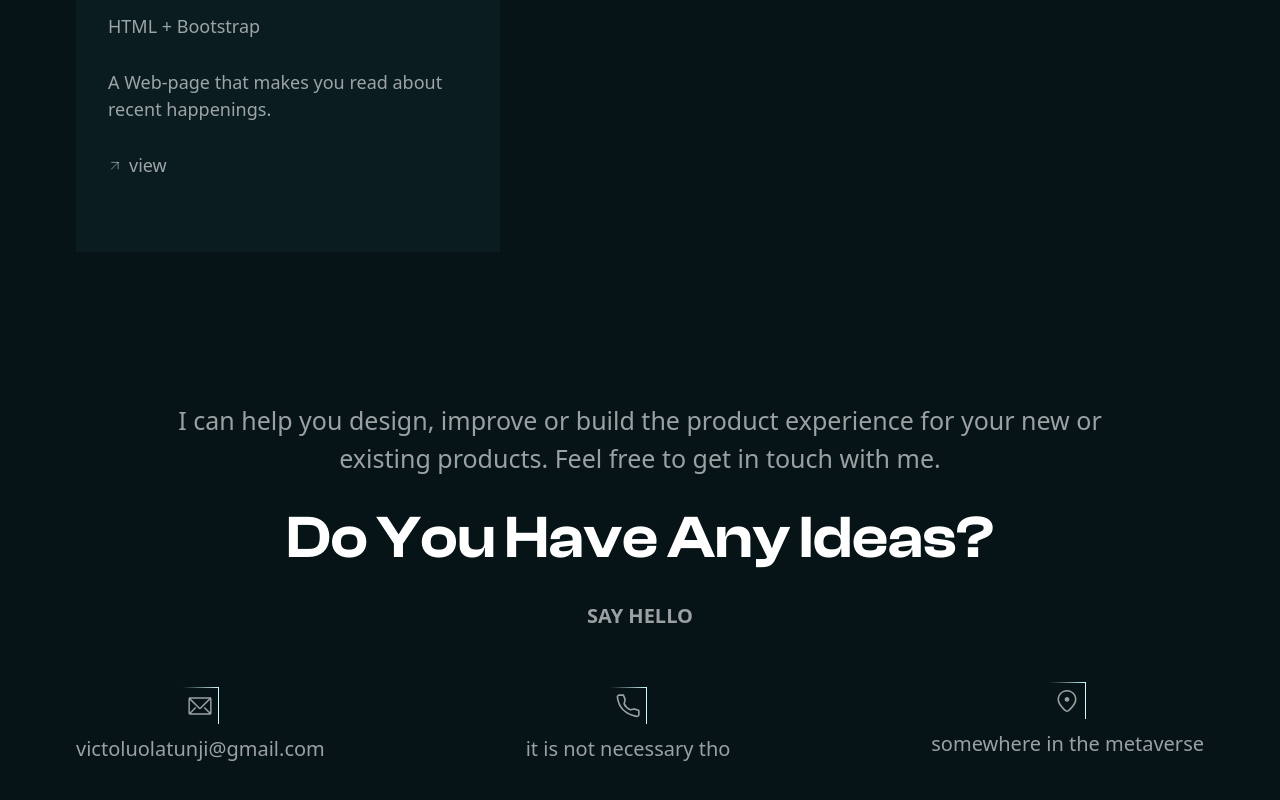
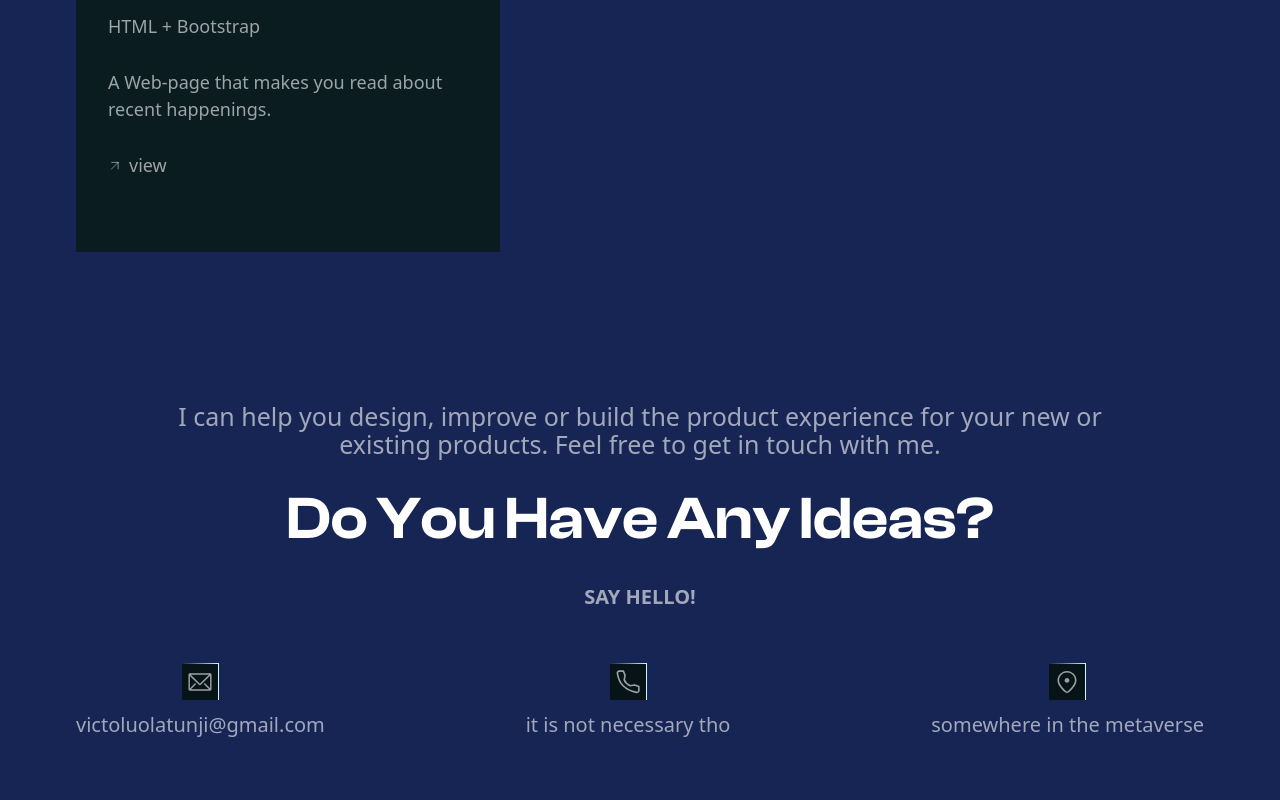
Before and after one commit to Victorola-coder/VickyJay, a React (Vite) app: page / in a window 1280 px wide. Shown: the part 6570-7370 px from the top of the page. Before the commit the page ends 7339 px from the top, so only its background shows below. Built offline with nearby package versions, Linux system fonts and the light colour scheme.

Commit message:
contact section✔

```diff
--- a/index.html
+++ b/index.html
@@ -42,7 +42,7 @@
     />
     <title>Victor || VickyJay - Creative Frontend Engineer</title>
   </head>
-  <body class="lg:bg-blue-950s md:bg-red-300s bg-yellow-400s">
+  <body class="lg:bg-blue-950 md:bg-red-300 bg-yellow-400">
     <noscript>You need to enable JavaScript to run this app.</noscript>
     <div id="root"></div>
     <script type="module" src="/src/main.jsx"></script>
--- a/src/Pages/Home.jsx
+++ b/src/Pages/Home.jsx
@@ -2,6 +2,7 @@ import Hero from "../components/Hero";
 import Navbar from "../components/Navbar";
 import Services from "../components/Services";
 import Contact from "../components/contact";
+import Footer from "../components/footer";
 import Portfolio from "../components/portfolio";
 import Skills from "../components/skills&&experience/skills";
 
@@ -14,6 +15,7 @@ function Home() {
       <Skills />
       <Portfolio />
       <Contact />
+      <Footer />
     </main>
   );
 }
--- a/src/components/Services.jsx
+++ b/src/components/Services.jsx
@@ -3,7 +3,7 @@ const Services = () => {
     <section className={`mt-[20px] mx-[30px] lg:mt-[86px] lg:mx-[76px]`}>
       <div>
         <h2
-          className={`font-clashbold font-semibold text-white text-[25px] leading-[30.75px] lg:text-[60px] lg:leading-[73.8px]`}
+          className={`font-clashbold font-semibold text-white text-[20px] leading-[30.75px] lg:text-[60px] lg:leading-[73.8px]`}
         >
           Services
         </h2>
--- a/src/components/contact.jsx
+++ b/src/components/contact.jsx
@@ -3,30 +3,32 @@ import { LocationIcon, MailIcon, PhoneIcon } from "../assets/Icons";
 const Contact = () => {
   return (
     <section className="mx-[30px] mt-[60px] lg:mx-[76px] lg:mt-[150px]">
-      <div className="flex flex-col items-center gap-[25px]">
+      <div className="flex flex-col items-center gap-[35px] md:gap-[25px]">
         <h3
-          className={`font-medium text-[#FFFFFF99] text-center md:max-w-[992px] md:text-[25px] mmd:leading-[37.5px]`}
+          className={`font-medium text-[#FFFFFF99] text-lg text-center max-w-[320px] md:max-w-[992px] md:text-[25px] mmd:leading-[37.5px]`}
         >
           I can help you design, improve or build the product experience for
           your new or existing products. Feel free to get in touch with me.
         </h3>
-        <h1 className="font-clashbold font-semibold text-white md:text-[60px] md:leading-[73.8px]">
+        <h1 className="font-clashbold font-semibold text-xl text-white md:text-[60px] md:leading-[73.8px]">
           Do You Have Any Ideas?
         </h1>
 
-        <p className="font-semibold text-[20px] leading-[30px] text-[#FFFFFF99]">
-          SAY HELLO
+        <p className="font-semibold text-[15px] leading-[22.5px] md:text-[20px] md:leading-[30px] text-[#FFFFFF99]">
+          SAY HELLO!
         </p>
       </div>
-      <div className={`mt-[51px] flex flex-wrap items-center justify-between`}>
+      <div
+        className={`mt-[51px] flex flex-col gap-[60px]  lg:flex lg:flex-row items-center justify-between`}
+      >
         <div className="flex flex-col items-center gap-[10px]">
           <div className="bg-gradient-to-l from-[#CFFAFF] to-[#CFFAFF00] pr-[1px] pt-[1px] max-w-[75px] max-h-[75px]">
             <MailIcon
-              className={`p-[5px] bg-[#061417] md:w-[36px] md:h-[36px]`}
+              className={`w-[30px] h-[30px] p-2 md:p-[5px] bg-[#061417] md:w-[36px] md:h-[36px]`}
             />
           </div>
           <a
-            className={`text-[#FFFFFF99] font-medium md:text-[20px] md:leading-[30px]`}
+            className={`text-[#FFFFFF99] font-medium text-base md:text-[20px] md:leading-[30px]`}
             href="mailto:victoluolatunji@gmail.com"
           >
             victoluolatunji@gmail.com
@@ -35,12 +37,12 @@ const Contact = () => {
         <div className="flex flex-col items-center gap-[10px]">
           <div className="bg-gradient-to-r to-[#CFFAFF] from-[#CFFAFF00] pr-[1px] pt-[1px] max-w-[75px] max-h-[50px]">
             <PhoneIcon
-              className={`p-[5px] bg-[#061417] md:w-[36px] md:h-[36px]`}
+              className={`w-[30px] h-[30px] p-2 md:p-[5px] bg-[#061417] md:w-[36px] md:h-[36px]`}
             />
           </div>
           <a
             href="tel:+2349075789680"
-            className={`text-[#FFFFFF99] font-medium md:text-[20px] md:leading-[30px]`}
+            className={`text-[#FFFFFF99] tex-base font-medium md:text-[20px] md:leading-[30px]`}
           >
             it is not necessary tho
           </a>
@@ -48,15 +50,14 @@ const Contact = () => {
         <div className="flex flex-col items-center gap-[10px]">
           <div className="bg-gradient-to-l from-[#CFFAFF] to-[#CFFAFF00] pr-[1px] pt-[1px] max-w-[75px] max-h-[75px]">
             <LocationIcon
-              className={`p-[5px] bg-[#061417] md:w-[36px] md:h-[36px]`}
+              className={`w-[30px] h-[30px] p-2 md:p-[5px] bg-[#061417] md:w-[36px] md:h-[36px]`}
             />
           </div>
           <p
-            className={`text-[#FFFFFF99] font-medium md:text-[20px] md:leading-[30px]`}
+            className={`text-[#FFFFFF99] tex<i class="fas fa-baseball-ball    "></i> font-medium md:text-[20px] md:leading-[30px]`}
           >
             somewhere in the metaverse
           </p>
-          <a href="tel:+"></a>
         </div>
       </div>
     </section>
--- /dev/null
+++ b/src/components/footer.jsx
@@ -0,0 +1,11 @@
+const Footer = () => {
+  return (
+    <section className={`mx-[30px] mt-[60px] lg:mx-[76px] lg:mt-[150px]`}>
+      <div>
+        <div></div>
+      </div>
+    </section>
+  );
+};
+
+export default Footer;
```
